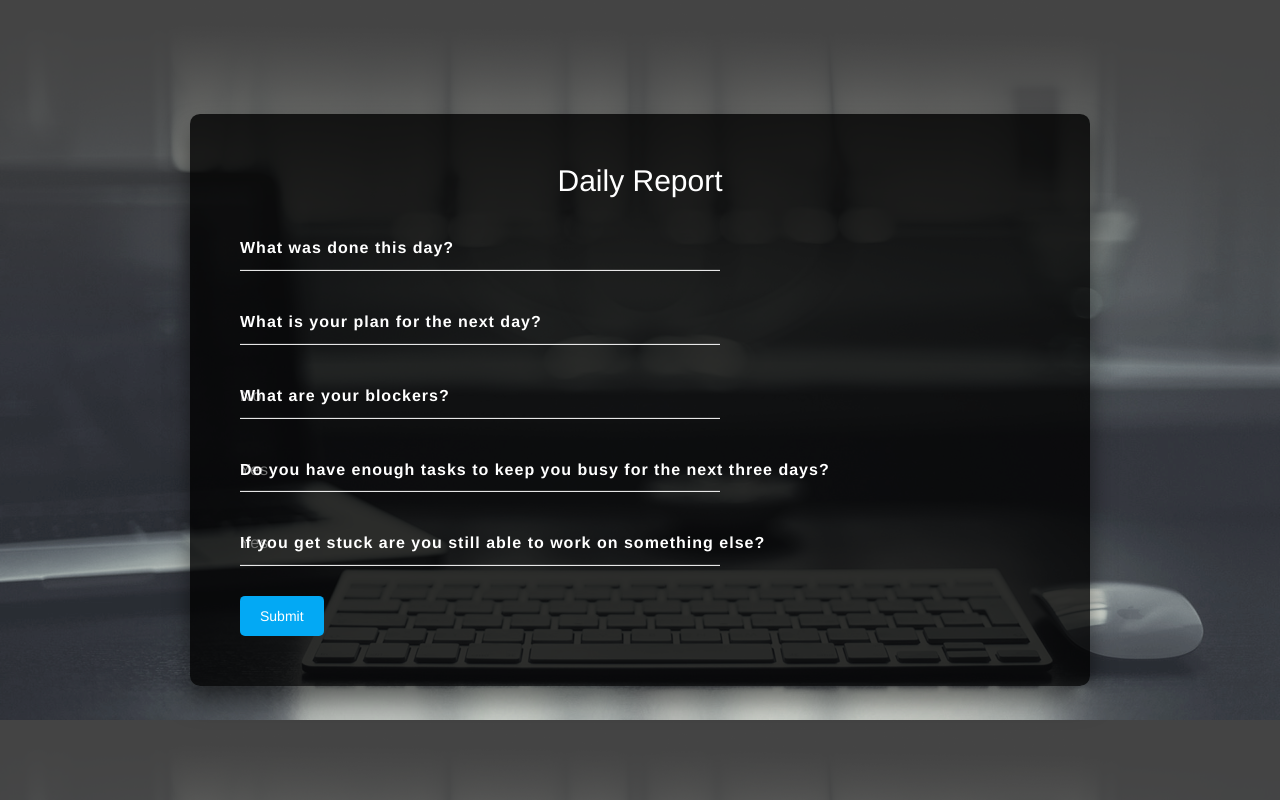
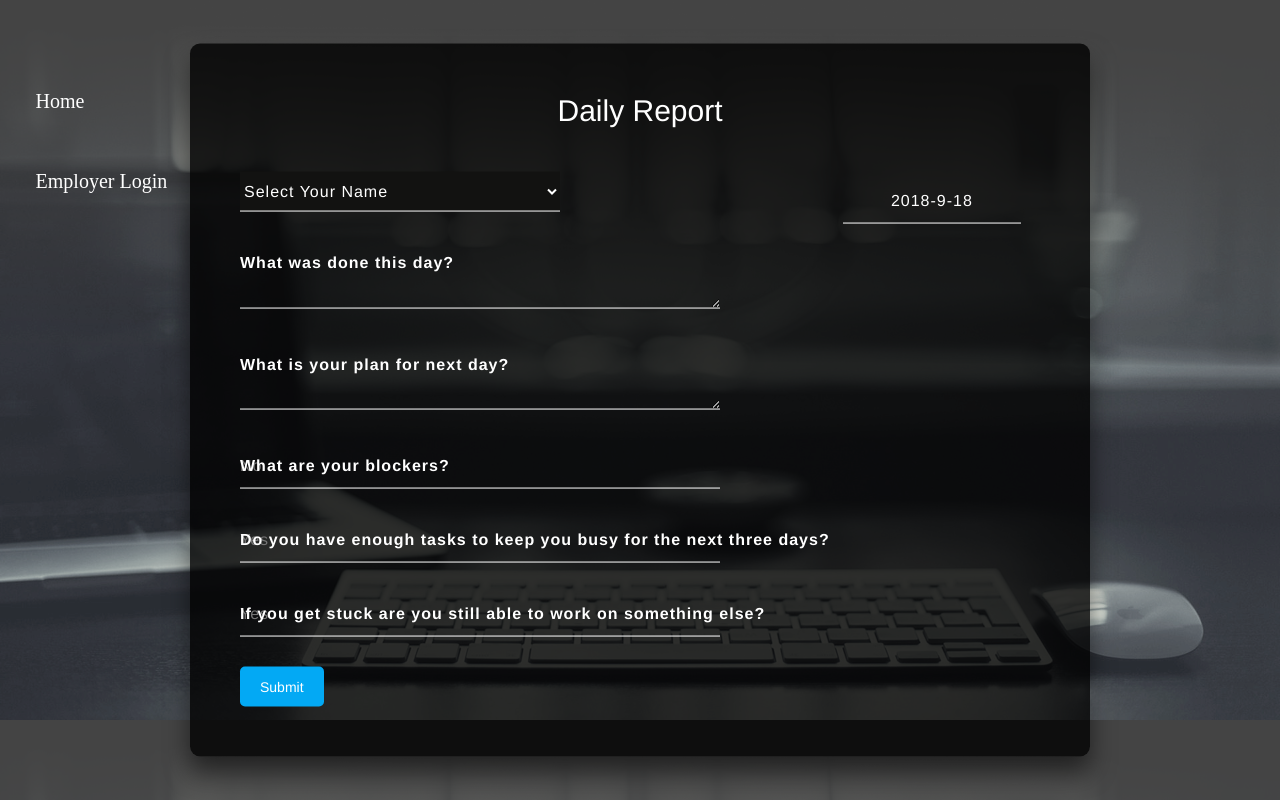
Before and after one commit to amars7works/worksnap_backend, a Django app: page /daily_report/ in a window 1280 px wide. Run offline with Django 3.2, Linux system fonts and the light colour scheme; data comes from the database, SQL or seed files in the repository; some libraries are stand-ins or nearby versions.

Commit message:
Completed UI

```diff
--- a/reports/static/home.css
+++ b/reports/static/home.css
@@ -29,8 +29,67 @@ div.container a
     cursor: pointer;
 }
 
+div.container1 a
+{
+    color: #FFF;
+    text-decoration: none;
+    font: 50px Raleway;
+    margin: 0px 25px;
+    padding: 10px 10px;
+    position: absolute;
+    right: 15%;
+    top:40%;
+    z-index: 0;
+    cursor: pointer;
+}
 
+div.container2 a
+{
+    color: #FFF;
+    text-decoration: none;
+    font: 20px Raleway;
+   	margin: 0 auto;
+    padding: 10px 10px;
+    position: absolute;
+    left: 2%;
+    top:10%;
+    z-index: 0;
+    cursor: pointer;
+}
+div.pagination a
+{
+    color: #FFF;
+    text-decoration: none;
+    font: 20px Raleway;
+   	margin: 0 auto;
+    padding: 10px 10px;
+    position: absolute;
+    left: 2%;
+    top:20%;
+    z-index: 0;
+    cursor: pointer;
+}
+div.usr_display
+{
+    font-family: Raleway;
+    margin: 0 auto;
+	padding: 0;
+	position: absolute;
+	text-align: center;
+	top:9%	;
+	left:65%;
+}
 
+div.usr_display a
+{
+    color: #FFF;
+    text-decoration: none;
+    font: 20px Raleway;
+    margin: 0px 25px;
+    padding: 10px 10px;
+    position: relative;
+    cursor: pointer;
+}
 
 /* Border X get width  */
 div.borderXwidth a:before,
@@ -75,6 +134,95 @@ div.borderXwidth a:hover:after {
 	box-shadow: 0 15px 25px rgba(0,0,0,.5);
 	border-radius: 10px;
 }
+.box h2
+{
+
+	margin:0 0 45px;
+	padding: 0px;
+	color: #fff;
+	text-align: center;
+
+}
+.box_h1
+{
+	margin:0 0 180px;
+	padding: 0px;
+	color: #fff;
+	text-align: center;
+}
+.box .inputBox
+{
+	position: relative;
+}
+.box .inputBox input
+{
+	width: 60%;
+	padding: 10px 0;
+	font-size: 16px;
+	color: #fff;
+	letter-spacing: 1px;
+	margin-bottom: 30px;
+	border:none;
+	border-bottom: 1px solid #fff;
+	outline: none;
+	background:transparent;
+}
+.box .inputBox textarea
+{
+	width: 60%;
+	padding: 10px 0;
+	font-size: 16px;
+	color: #fff;
+	letter-spacing: 1px;
+	margin-bottom: 30px;
+	border:none !important;
+	border-bottom: 1px solid #fff !important;
+	outline: none;
+	background:transparent;
+}
+
+.box .inputBox label
+{
+	position: absolute;
+	top: 0;
+	left:0;
+	letter-spacing: 1px;
+	padding: 10px 0;
+	font-size: 16px;
+	color: #fff;
+	pointer-events: none;
+	transition: .5s;
+
+}
+.box .inputBox input:focus ~ label,
+.box .inputBox input:valid ~ label
+{
+	top: -18px;
+	left: 0;
+	color: #03a9f4;
+	font-size: 12px;
+}
+
+.box .inputBox textarea:focus ~ label,
+.box .inputBox textarea:valid ~ label
+{
+	top: -18px;
+	left: 0;
+	color: #03a9f4;
+	font-size: 12px;
+}
+.box input[type="submit"]
+{
+	background: transparent;
+	border:none;
+	outline: none;
+	color: #fff;
+	background:#03a9f4;
+	padding: 10px 20px;
+	cursor: pointer;
+	border-radius: 5px;
+}
+
 .box1
 {
 	position: absolute;
@@ -88,8 +236,23 @@ div.borderXwidth a:hover:after {
 	box-shadow: 0 15px 25px rgba(0,0,0,.5);
 	border-radius: 10px;
 }
+/* css for index Admin login*/
+.box2
+{
+	position: absolute;
+	top: 50%;
+	left: 30%;
+	transform: translate(-50%,-50%);
+	width: 500px;
+	padding:10px;
+	background:rgba(0,0,0,.8);
+	box-sizing: border-box;
+	box-shadow: 0 15px 25px rgba(0,0,0,.5);
+	border-radius: 10px;
+}
 
-.box h2
+
+.box2 h2
 {
 
 	margin:0 0 30px;
@@ -98,13 +261,58 @@ div.borderXwidth a:hover:after {
 	text-align: center;
 
 }
-.box_h1
+.box2 .inputBox
 {
-	margin:0 0 180px;
-	padding: 0px;
+	position: relative;
+}
+.box2 .inputBox input
+{
+	width: 60%;
+	padding: 10px 0;
+	font-size: 16px;
 	color: #fff;
-	text-align: center;
+	letter-spacing: 1px;
+	margin-bottom: 30px;
+	border:none;
+	border-bottom: 1px solid #fff;
+	outline: none;
+	background:transparent;
 }
+
+.box2 .inputBox label
+{
+	position: absolute;
+	top: 0;
+	left:0;
+	letter-spacing: 1px;
+	padding: 10px 0;
+	font-size: 16px;
+	color: #fff;
+	pointer-events: none;
+	transition: .5s;
+
+}
+.box2 .inputBox input:focus ~ label,
+.box2 .inputBox input:valid ~ label
+
+{
+	top: -18px;
+	left: 0;
+	color: #03a9f4;
+	font-size: 12px;
+}
+.box2 input[type="submit"]
+{
+	background: transparent;
+	border:none;
+	outline: none;
+	color: #fff;
+	background:#03a9f4;
+	padding: 10px 20px;
+	cursor: pointer;
+	border-radius: 5px;
+}
+
 
 .day
 {
@@ -128,57 +336,7 @@ div.borderXwidth a:hover:after {
 
 
 }
-.box .inputBox
-{
-	position: relative;
-}
-.box .inputBox input
-{
-	width: 60%;
-	padding: 10px 0;
-	font-size: 16px;
-	color: #fff;
-	letter-spacing: 1px;
-	margin-bottom: 30px;
-	border:none;
-	border-bottom: 1px solid #fff;
-	outline: none;
-	background:transparent;
-}
 
-.box .inputBox label
-{
-	position: absolute;
-	top: 0;
-	left:0;
-	letter-spacing: 1px;
-	padding: 10px 0;
-	font-size: 16px;
-	color: #fff;
-	pointer-events: none;
-	transition: .5s;
-
-}
-.box .inputBox input:focus ~ label,
-.box .inputBox input:valid ~ label
-
-{
-	top: -18px;
-	left: 0;
-	color: #03a9f4;
-	font-size: 12px;
-}
-.box input[type="submit"]
-{
-	background: transparent;
-	border:none;
-	outline: none;
-	color: #fff;
-	background:#03a9f4;
-	padding: 10px 20px;
-	cursor: pointer;
-	border-radius: 5px;
-}
 .box1 input[type="submit"]
 {
 	background: transparent;
@@ -370,3 +528,31 @@ label
         outline: none;
         background:#121211;
 }
+
+
+.inputBox select
+{
+        width: 40%;
+        padding: 10px 0;
+        font-size: 16px;
+        color: #fff;
+        letter-spacing: 1px;
+        margin-bottom: 30px;
+        border:none;
+        outline: none;
+        border-bottom: 1px solid #fff;
+        outline: none;
+        background:#121211;
+}
+
+.cal
+{
+	position: absolute;
+	right:0px;
+	font-size: 22px;
+	top:17.7%;
+	padding: 10px;
+	color: #fff;
+
+
+}
--- a/reports/templates/dailyreport.html
+++ b/reports/templates/dailyreport.html
@@ -5,35 +5,95 @@
 	<title>WorkSnaps</title>
 	<link rel="stylesheet" type="text/css" href="{%static 'home.css'%}">
 	<link rel="stylesheet" type="text/css" href="https://maxcdn.bootstrapcdn.com/bootstrap/3.3.7/css/bootstrap.min.css">
+	<link rel="stylesheet" type="text/css" href="{%static 'datedropper.css' %} ">
+	<script src="{%static 'js/jquery-1.10.2.min.js'%} "></script>
+    <script src="{%static 'js/datedropper.js'%} "></script>
 
 
 </head>
 <body>
+
+<div class="container2 borderXwidth">
+  		<a href="{%url 'home'%}" alt="Home">Home</a>
+</div>
+<div class="pagination borderXwidth">
+  		<a href="{%url 'login'%}" alt="Employer Login">Employer Login</a>
+  	</div>
 	<div class="box">
 		<h2>Daily Report</h2>
-<form>
+<form action="" autocomplete="off">
+
 	<div class="inputBox">
-		<input type="text" name="" required="">
+		<select name="username">
+			<option value="">Select Your Name</option>
+        	{%for user in all_users %}
+			<option value='{{user}}'>{{user}}</option>
+			{%endfor%}
+		</select>
+	</div>
+	<div class="cal">
+		<input type="text1" data-large-mode="true"  data-format="Y-n-j" name='created_at' value=""  />
+	</div>
+	<div class="inputBox">
+    	<textarea id="todolist" class="todolist" name="q1" required></textarea>
 		<label>What was done this day?</label>
 	</div>
 	<div class="inputBox">
-		<input type="text" name="" required="">
-		<label>What is your plan for the next day?</label>
+    	<textarea id="todolist1" class="todolist1" name="q2" required></textarea>
+		<label>What is your plan for next day?</label>
 	</div>
 	<div class="inputBox">
-		<input type="text" name="" required="" placeholder="No">
+		<input type="text" name="q3" required placeholder="No">
 		<label> What are your blockers?</label>
 	</div>
 	<div class="inputBox">
-		<input type="text" name="" required="" placeholder="Yes">
+		<input type="text" name="q4" required placeholder="Yes">
 		<label>Do you have enough tasks to keep you busy for the next three days?</label>
 	</div>
 	<div class="inputBox">
-		<input type="text" name="" required="" placeholder="Yes">
+		<input type="text" name="q5" required placeholder="Yes">
 		<label>If you get stuck are you still able to work on something else?</label>
 	</div>
-	<input type="submit" name="Submit">
+
+	<input type="submit" name="">
 </form>
 </div>
+<script>
+            $('input[type="text1"]').dateDropper();
+        </script>
+<script type="text/javascript">
+	$(".todolist").focus(function() {
+    if(document.getElementById('todolist').value === ''){
+        document.getElementById('todolist').value +='• ';
+	}
+});
+$(".todolist").keyup(function(event){
+	var keycode = (event.keyCode ? event.keyCode : event.which);
+    if(keycode == '13'){
+        document.getElementById('todolist').value +='• ';
+	}
+	var txtval = document.getElementById('todolist').value;
+	if(txtval.substr(txtval.length - 1) == '\n'){
+		document.getElementById('todolist').value = txtval.substring(0,txtval.length - 1);
+	}
+});
+</script>
+<script type="text/javascript">
+	$(".todolist1").focus(function() {
+    if(document.getElementById('todolist1').value === ''){
+        document.getElementById('todolist1').value +='• ';
+	}
+});
+$(".todolist1").keyup(function(event){
+	var keycode = (event.keyCode ? event.keyCode : event.which);
+    if(keycode == '13'){
+        document.getElementById('todolist1').value +='• ';
+	}
+	var txtval = document.getElementById('todolist1').value;
+	if(txtval.substr(txtval.length - 1) == '\n'){
+		document.getElementById('todolist1').value = txtval.substring(0,txtval.length - 1);
+	}
+});
+</script>
 </body>
 </html>
--- a/reports/urls.py
+++ b/reports/urls.py
@@ -2,7 +2,9 @@ from django.conf.urls import url
 from reports import views
 
 urlpatterns = [
-	url(r'^$',views.home),
+	url(r'^$',views.login_view,name='login'),
+	url(r'^logout$',views.logout_view,name='logout'),
+	url(r'^home',views.home,name='home'),
 	url(r'^worksnaps_report/', views.worksnaps_report_html,name='worksnaps_report'),
 	url(r'^refesh_projects/',views.create_project,name='refresh the projects'),
     url(r'^refesh_users/',views.create_users,name='refresh the users'),
--- a/reports/views.py
+++ b/reports/views.py
@@ -8,20 +8,40 @@ from rest_framework.decorators import api_view
 from django.shortcuts import render
 from django.http.response import JsonResponse
 from django.db.models import Q
-from django.shortcuts import render, HttpResponse
-
+from django.shortcuts import render, HttpResponse,redirect
+from django.contrib.auth import authenticate, login ,logout
 from xlsxwriter.workbook import Workbook
 from reports.models import ProjectsList,UsersList,UsersSummaryReport,HolidayList
 # Create your views here.
 
+# @api_view(['POST'])
+def login_view(request):
+    if request.method == 'GET':
+        return render(request, 'login.html')
+    if request.method == "POST":
+        username, password = request.POST['username'], request.POST['password']
+        user = authenticate(username=username, password=password)
+        if user is not None:
+            login(request,user)
+            return redirect('home')
+        else:
+            return HttpResponse('{"error": "User does not exist"}')
+        return redirect('home',)
+
+def logout_view(request):
+    logout(request)
+    return redirect("login")
+
 def home(request):
-	return render(request,'home.html')
+	user=request.user
+	return render(request,'home.html',{'user':user})
 
 def worksnaps_report_html(request):
 	all_users=get_user_names()
 	return render(request,'worksnaps_report.html',{'all_users':all_users})
 def daily_report_html(request):
-	return render(request,'dailyreport.html')
+	all_users=get_user_names()
+	return render(request,'dailyreport.html',{'all_users':all_users})
 
 def get_data(url):
 	'''
```
Also changed, not shown: reports/templates/home.html (+14 -1 lines), reports/templates/login.html (added, +33 -0 lines), reports/templates/worksnaps_report.html (+9 -2 lines), db.sqlite3.
